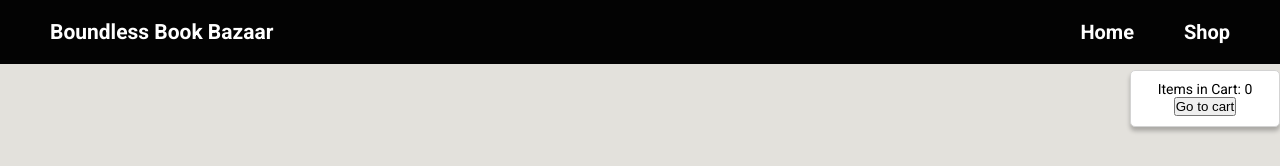
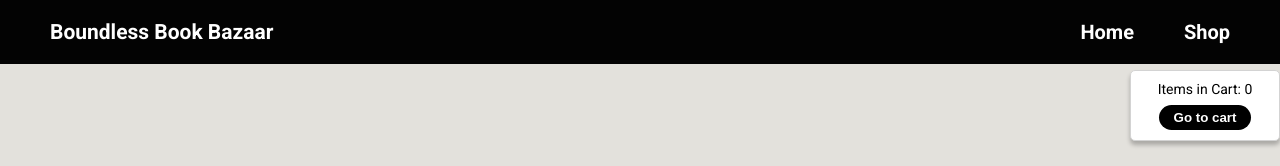
Before and after one commit to scastoro/book-bazaar, a React (Create React App) app: page /shop in a window 1280 px wide. Shown: the top 166 px of the page. Built offline with nearby package versions, Linux system fonts and the light colour scheme.

Commit message:
Add minor CSS changes. Add TODO.md for Updates
Remove html boilerplate comments. Add minor CSS changes and a couple
classes to elements. Add TODO.md to keep track of tasks to complete in
the future. Updated snapshot tests.

```diff
--- a/src/App.css
+++ b/src/App.css
@@ -28,9 +28,6 @@ body {
 }
 .btn:hover {
   opacity: 0.75;
-}
-#root {
-  /* overflow: auto; */
 }
 /* Header styling */
 header {
@@ -91,6 +88,7 @@ main {
 /* More info section styling */
 .more-info {
   color: #030303;
+  height: 500px;
   display: flex;
   background-color: #e3e1dc;
   padding: 7rem 5rem;
@@ -114,7 +112,7 @@ main {
 /* Shop Styling */
 .shop {
   background-color: #e3e1dc;
-  height: 1200px;
+  height: 1350px;
   padding-top: 7rem;
 }
 .book-container {
@@ -184,6 +182,12 @@ main {
   align-items: center;
   padding: 1rem;
   box-shadow: 0px 4px 4px rgba(0, 0, 0, 0.25);
+}
+.cart-total {
+  margin-bottom: 0.75rem;
+}
+.show-cart {
+  padding: 0.5rem 1.5rem;
 }
 /* Cart styling */
 .cart {
--- a/src/components/Shop.js
+++ b/src/components/Shop.js
@@ -128,9 +128,11 @@ const Shop = () => {
 
   return (
     <section className="shop">
-      <section role="status" className="cart-status">
-        Items in Cart: {cartTotal}
-        <button className="show-cart" onClick={showCartHandler}>
+      <section className="cart-status">
+        <section role="status" className="cart-total">
+          Items in Cart: {cartTotal}
+        </section>
+        <button className="btn show-cart" onClick={showCartHandler}>
           Go to cart
         </button>
       </section>
```
Also changed, not shown: public/index.html (+0 -23 lines), 2 other files (tests, documents, lock files or other folders).
